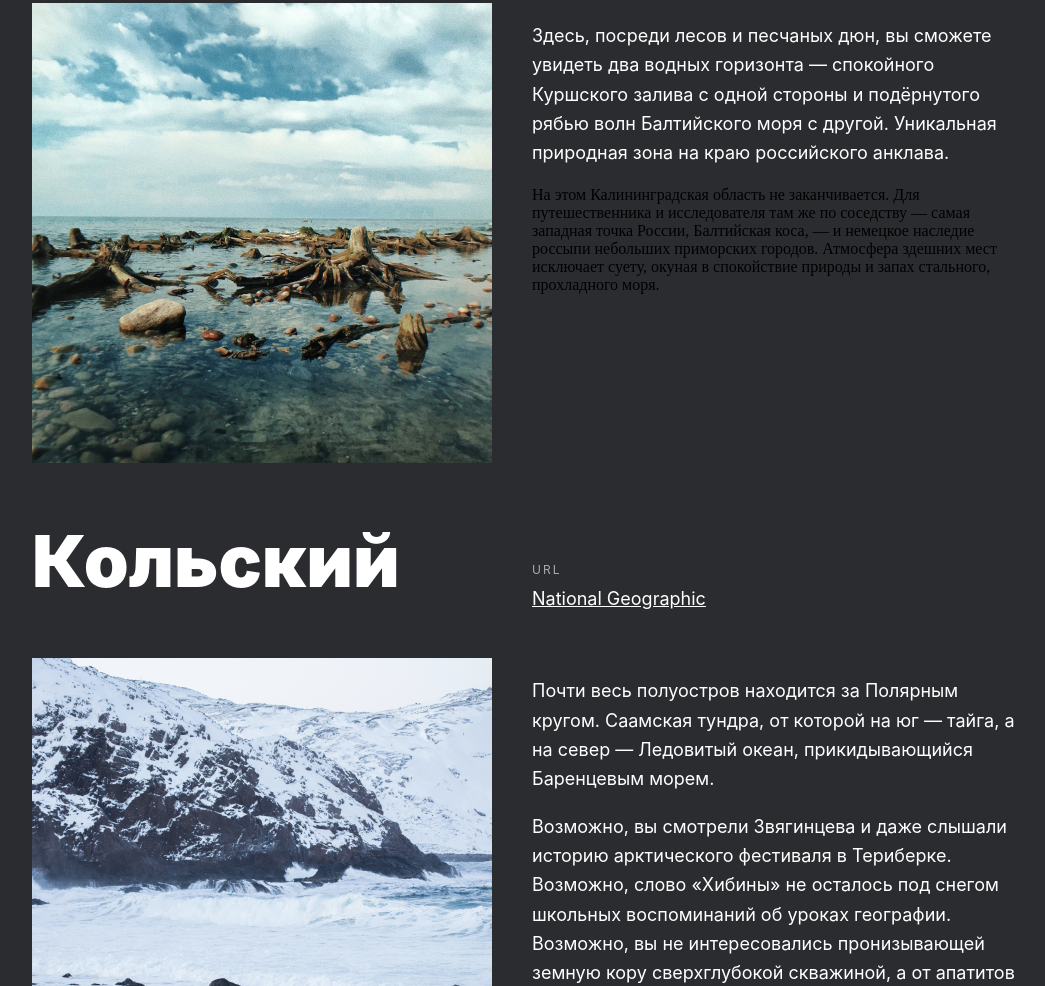
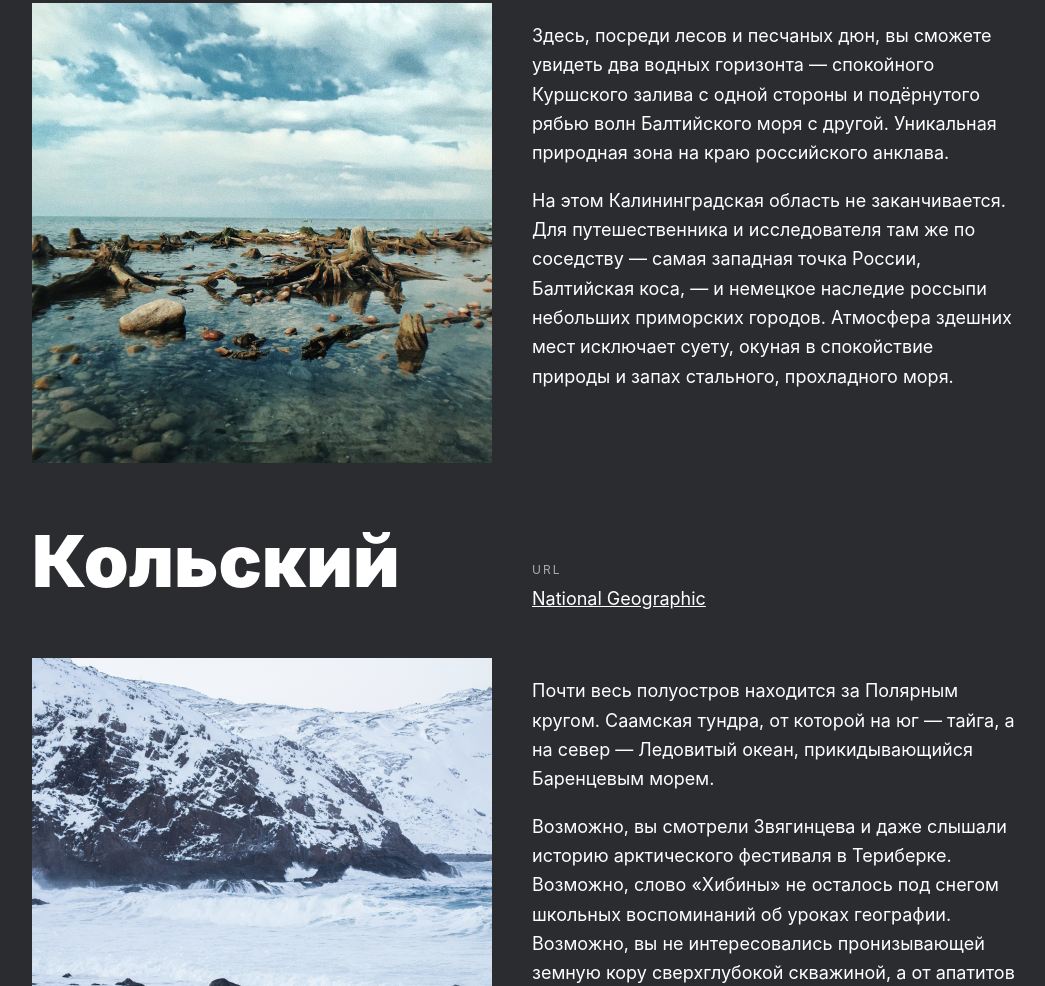
Before and after one commit to 12Nikita09/miniproject, a plain HTML site: page index.html in a window 1280 px wide. Shown: the part 2640-3626 px from the top of the page, without its empty margins (164-1209 px from the left). Drawn offline with Linux system fonts and the light colour scheme.

Commit message:
Update index.html

```diff
--- a/index.html
+++ b/index.html
@@ -81,7 +81,7 @@
                 и подёрнутого рябью волн Балтийского моря с другой. Уникальная
                 природная зона на краю российского анклава.
               </p>
-              <p class="placsText">
+              <p class="placesText">
                 На этом Калининградская область не заканчивается. Для
                 путешественника и исследователя там же по соседству — самая
                 западная точка России, Балтийская коса, — и немецкое наследие
```
